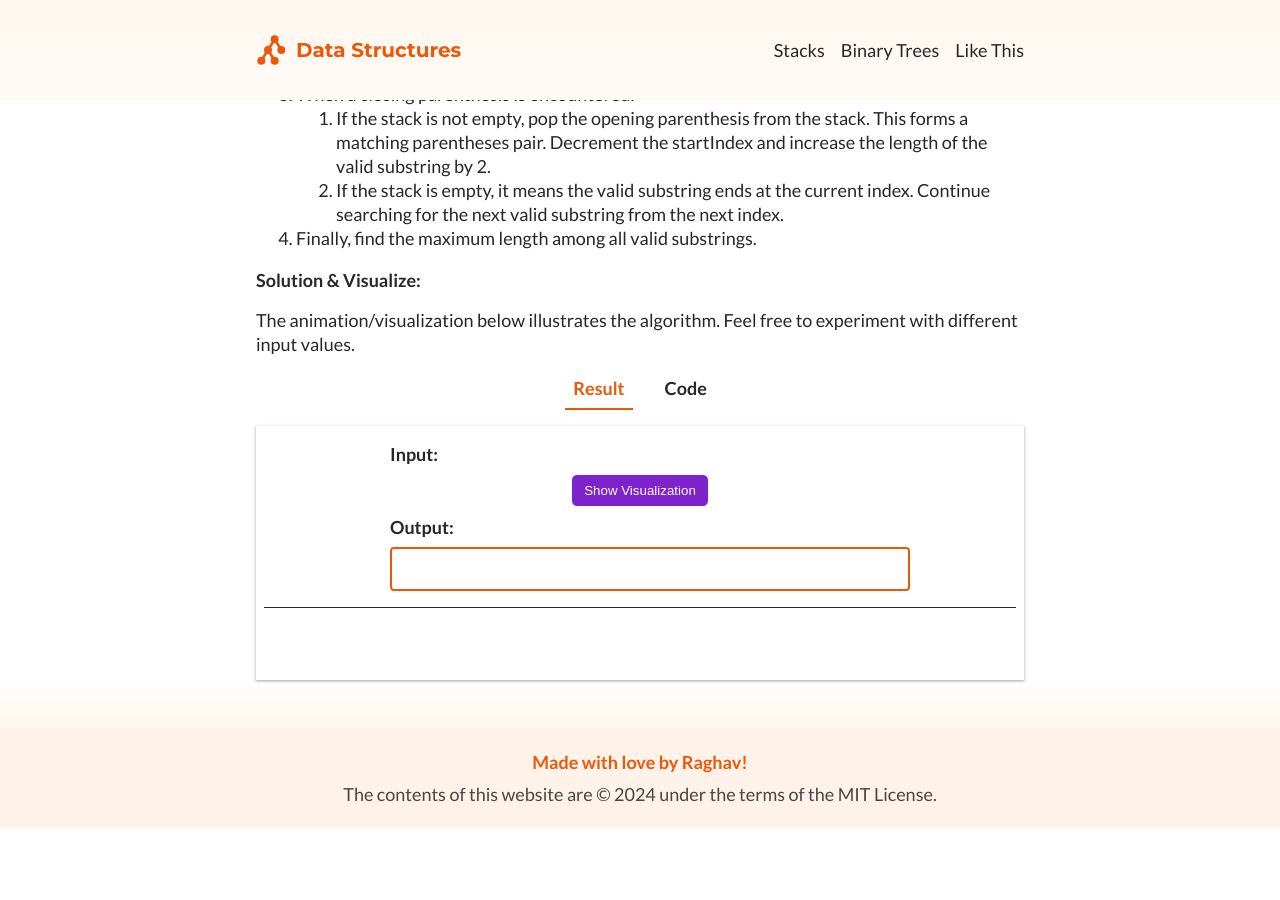
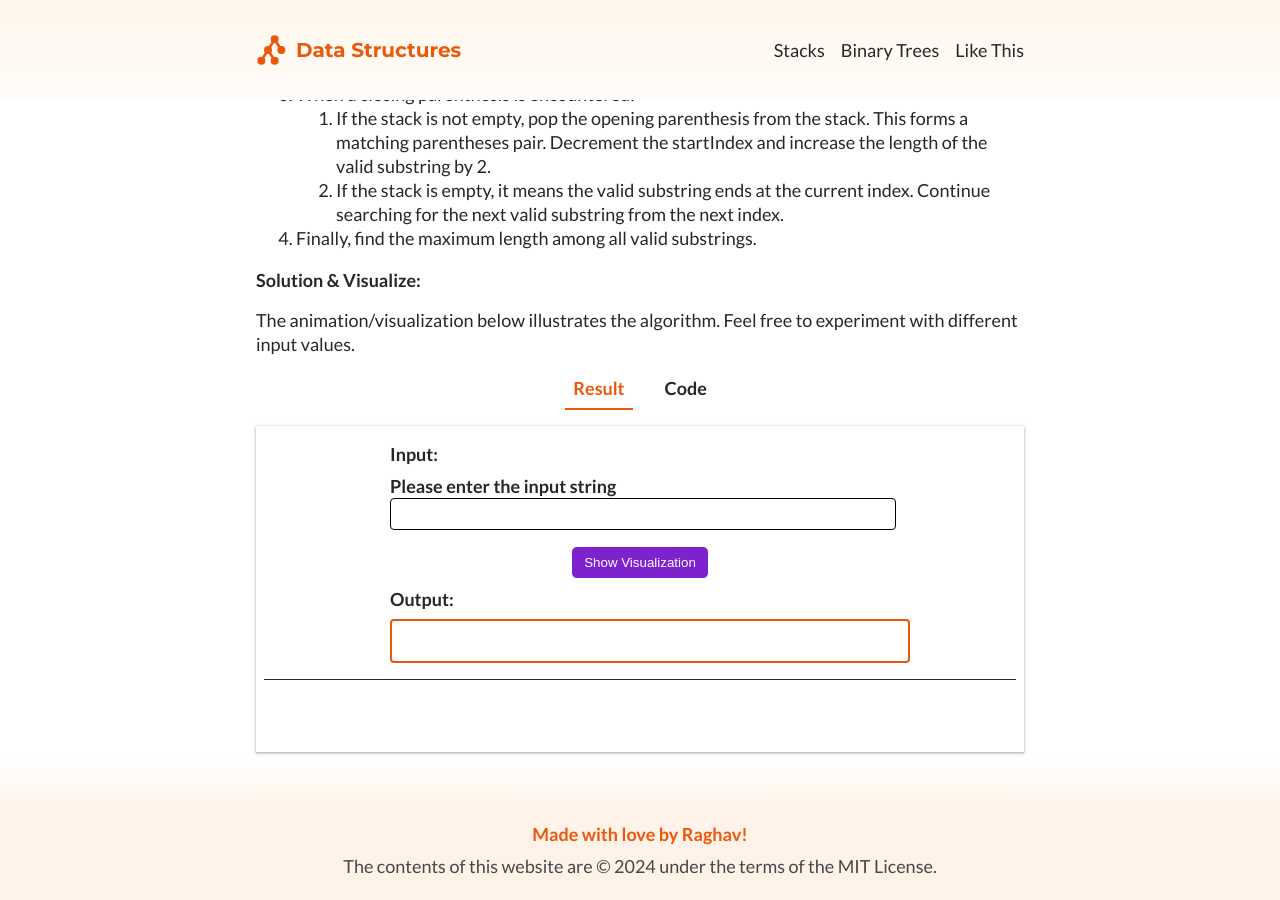
Before and after one commit to raghavendra89/ds-visualizer, a Jekyll site: the page built from _stacks/longest-valid-parenthesis.md, in a window 1280 px wide and 900 px high, scrolled down 942 px. Built offline with Jekyll 4.4.1, drawn with Linux system fonts in a browser that asks for light colours; before the commit the page ends 1770 px from its top, so only the background shows below that; some of the changed lines change nothing that is shown.

Commit message:
Implement the solution for longest valid parentheses.

```diff
--- a/_layouts/visualizer.html
+++ b/_layouts/visualizer.html
@@ -221,6 +221,16 @@
 
             return highlightText;
         }
+
+        function highlightSubstring(string, startIndex, length) {
+            let highlightText = '<div class="sv-comment-highlight">';
+            highlightText += string.substr(0, startIndex);
+            highlightText += '<span class="sv-comment-highlight-char">'+ string.substr(startIndex, length) +'</span>';
+            highlightText += string.substr(startIndex + length);
+            highlightText += '</div>';
+
+            return highlightText;
+        }
     </script>
 </body>
 </html>
--- a/_stacks/assets/js/longest-valid-parenthesis.js
+++ b/_stacks/assets/js/longest-valid-parenthesis.js
@@ -0,0 +1,76 @@
+function stackSolution(args) {
+    let string = args[0];
+    let length = 0;
+    let maxLength = 0;
+    let startIndex = 0;
+    let validParentheses = {};
+
+    const stack = new Stack(
+        [],
+        {
+            name: 'Stack',
+            description: 'This stack will hold the opening parentheses.'
+        }
+    );
+
+    for (var i = 0; i < string.length; i++) {
+        if (string[i] == '(') {
+            animatorModule.displayComment(
+                'Loop through the string and push all opening brackets onto the stack. <br>'
+                + highlightCharacter(string, i),
+                500
+            );
+
+            stack.push('(');
+            startIndex++;
+        } else {
+            if (! stack.isEmpty()) {
+                animatorModule.displayComment(
+                    'When a closing parentheses is encountered, pop the top element from the stack. <br>'
+                    + highlightCharacter(string, i),
+                    500
+                );
+
+                stack.pop();
+                length +=2;
+                startIndex--;
+
+                animatorModule.displayComment(
+                    'Current valid substring. <br>'
+                    + highlightSubstring(string, startIndex, length),
+                    750
+                );
+            } else {
+                if (length > 0) {
+                    animatorModule.displayComment(
+                        'Unmatched closing parentheses. <br>'
+                        + highlightCharacter(string, i),
+                        1500
+                    );
+
+                    animatorModule.displayComment(
+                        'A valid substring is found, continue searching for the next substring. <br>'
+                        + highlightSubstring(string, startIndex, length),
+                        1500
+                    );
+                }
+
+                startIndex = i + 1;
+                length = 0;
+            }
+        }
+
+        validParentheses[startIndex] = length;
+    }
+
+    let key = Object.keys(validParentheses)
+                    .reduce((a, b) => validParentheses[a] > validParentheses[b] ? a : b);
+
+    maxLength = validParentheses[key];
+
+    animatorModule.displayOutput(maxLength);
+    animatorModule.displayComment(
+        'Longest valid parentheses: <br>' + highlightSubstring(string, parseInt(key), maxLength)
+    );
+    return maxLength;
+}
--- a/_stacks/longest-valid-parenthesis.md
+++ b/_stacks/longest-valid-parenthesis.md
@@ -1,6 +1,10 @@
 ---
 layout: visualizer
 title: Longest Valid Parentheses
+inputs:
+  - type: string
+    label: Please enter the input string
+    regex: ^([\(-\)]+)$
 ---
 
 #### Problem:
```
